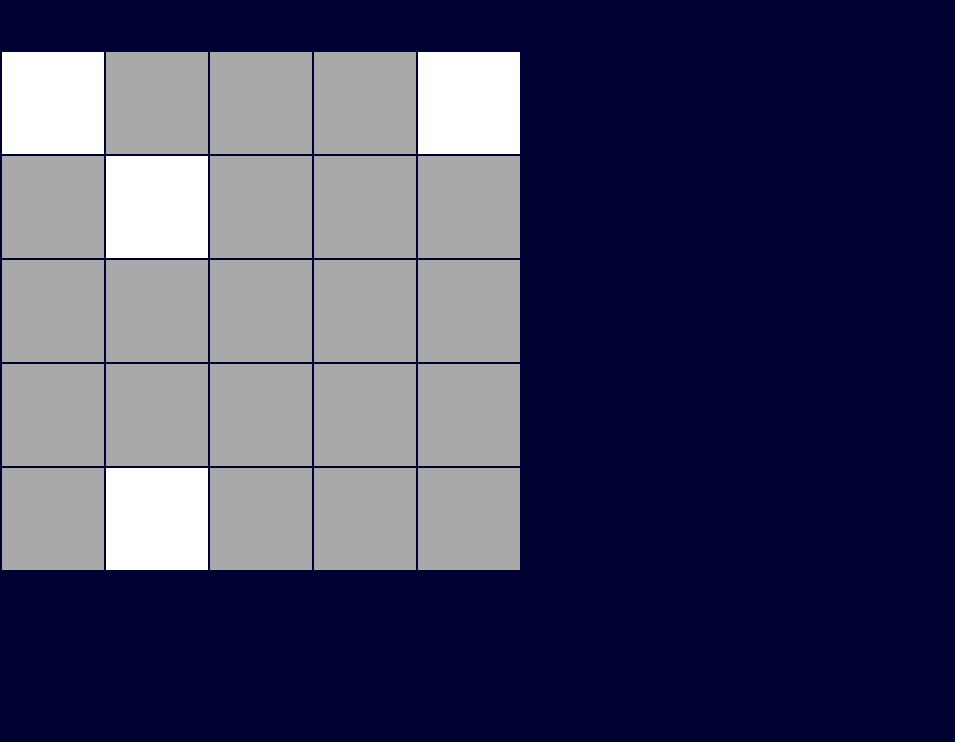
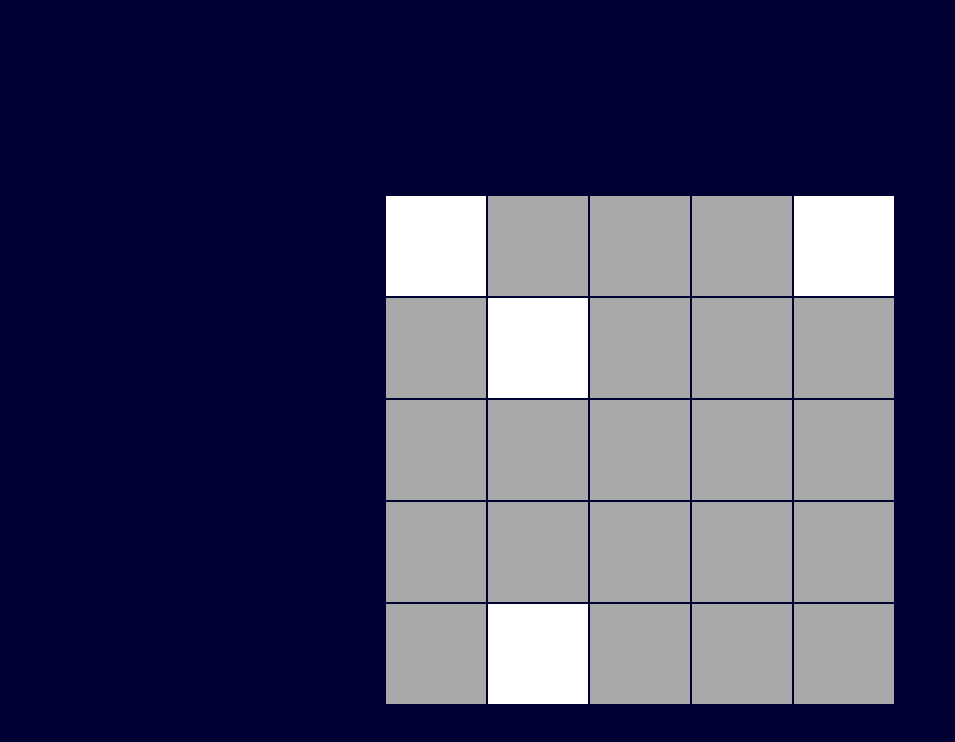
Before and after one commit to ealmario/lights-out, a React (Create React App) app: page / in a window 1280 px wide. Shown: the top 742 px of the page, without its empty margins (0-955 px from the left). Built offline with nearby package versions, Linux system fonts and the light colour scheme; the HTML template or start-up script is replaced by a standard one.

Commit message:
npm install styled-components | Add reset in index.css | Use styled-components in App

```diff
--- a/package.json
+++ b/package.json
@@ -5,7 +5,8 @@
   "dependencies": {
     "react": "^16.6.0",
     "react-dom": "^16.6.0",
-    "react-scripts": "2.0.5"
+    "react-scripts": "2.0.5",
+    "styled-components": "^5.2.1"
   },
   "scripts": {
     "start": "react-scripts start",
--- a/src/App.css
+++ /dev/null
@@ -1,32 +0,0 @@
-.App {
-  text-align: center;
-}
-
-.App-logo {
-  animation: App-logo-spin infinite 20s linear;
-  height: 40vmin;
-}
-
-.App-header {
-  background-color: #282c34;
-  min-height: 100vh;
-  display: flex;
-  flex-direction: column;
-  align-items: center;
-  justify-content: center;
-  font-size: calc(10px + 2vmin);
-  color: white;
-}
-
-.App-link {
-  color: #61dafb;
-}
-
-@keyframes App-logo-spin {
-  from {
-    transform: rotate(0deg);
-  }
-  to {
-    transform: rotate(360deg);
-  }
-}
--- a/src/App.js
+++ b/src/App.js
@@ -1,15 +1,26 @@
 import React, { Component } from "react";
 import Board from "./Board";
-import "./App.css";
+import styled from "styled-components";
 
 /** Simple app that just shows the LightsOut game. */
+const AppDiv = styled.div`
+  background-color: #003;
+  color: #fff;
+  font-size: 1rem;
+  display: flex;
+  flex-direction: column;
+  justify-content: center;
+  align-items: center;
+  height: 100vh;
+  width: 100vw;
+`
 
 class App extends Component {
   render() {
     return (
-      <div className='App'>
+      <AppDiv>
         <Board />
-      </div>
+      </AppDiv>
     );
   }
 }
--- a/src/index.css
+++ b/src/index.css
@@ -1,11 +1,15 @@
+* {
+  margin: 0;
+  padding: 0;
+  box-sizing: border-box;
+}
+
 code {
   font-family: source-code-pro, Menlo, Monaco, Consolas, "Courier New",
     monospace;
 }
 
 body {
-    margin: 0;
-  padding: 0;
   font-family: -apple-system, BlinkMacSystemFont, "Segoe UI", "Roboto", "Oxygen",
     "Ubuntu", "Cantarell", "Fira Sans", "Droid Sans", "Helvetica Neue",
     sans-serif;
```
Also changed, not shown: 1 other file (tests, documents, lock files or other folders).
